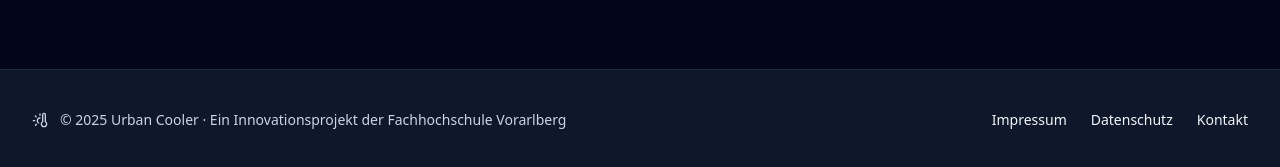
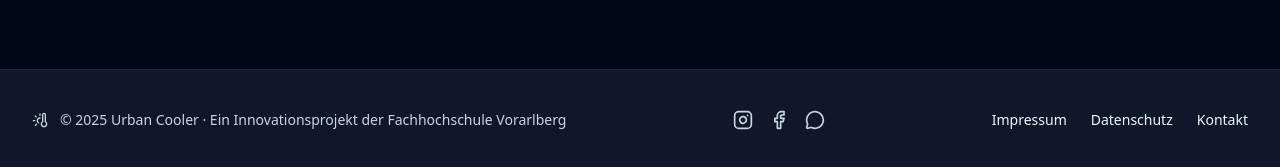
Before and after one commit to mfa3697/UrbanCoolerWebsite, a React (Vite) app: page / in a window 1280 px wide. Shown: the part 3925-4092 px from the top of the page. Built offline with nearby package versions, Linux system fonts and the light colour scheme.

Commit message:
contacts added

```diff
--- a/src/App.tsx
+++ b/src/App.tsx
@@ -17,6 +17,9 @@ import {
   Flame,
   CheckCircle2,
   Info,
+  Instagram,
+  Facebook,
+  MessageCircle,
 } from "lucide-react";
 import { Button } from "@/components/ui/button";
 import { Card, CardContent, CardHeader, CardTitle } from "@/components/ui/card";
@@ -220,6 +223,15 @@ export default function App() {
   const [sending, setSending] = useState<boolean>(false);
   const [openImpressum, setOpenImpressum] = useState<boolean>(false);
   const [openDatenschutz, setOpenDatenschutz] = useState<boolean>(false);
+  const [shareUrl, setShareUrl] = useState<string>("https://urbancooler.at");
+
+  useEffect(() => {
+    if (typeof window !== "undefined") {
+      setShareUrl(window.location.href);
+    }
+  }, []);
+
+  const whatsappShareHref = `https://wa.me/?text=${encodeURIComponent(shareUrl)}`;
 
   const heat = useHeatInfo(plz);
 
@@ -678,12 +690,43 @@ export default function App() {
 
       {/* FOOTER mit funktionierenden Popups */}
       <footer className="border-t border-slate-800 bg-slate-900">
-        <Container className="flex flex-col items-center justify-between gap-6 py-10 md:flex-row">
-          <div className="flex items-center gap-3 text-sm text-slate-300">
+        <Container className="flex flex-col items-center justify-between gap-6 py-10 text-sm md:flex-row">
+          <div className="flex items-center gap-3 text-center text-slate-300 md:text-left">
             <ThermometerSun className="h-4 w-4" /> © {new Date().getFullYear()} Urban Cooler · Ein Innovationsprojekt der Fachhochschule Vorarlberg
           </div>
 
-          <div className="flex items-center gap-6 text-sm">
+          <div className="flex items-center gap-4 text-slate-300">
+            <a
+              href="https://www.instagram.com/urbancoolerat"
+              target="_blank"
+              rel="noreferrer noopener"
+              className="transition-colors hover:text-sky-400"
+              aria-label="Urban Cooler auf Instagram"
+            >
+              <Instagram className="h-5 w-5" />
+            </a>
+            <a
+              href="https://www.facebook.com/profile.php?id=61581954385588"
+              target="_blank"
+              rel="noreferrer noopener"
+              className="transition-colors hover:text-sky-400"
+              aria-label="Urban Cooler auf Facebook"
+            >
+              <Facebook className="h-5 w-5" />
+            </a>
+            <a
+              href={whatsappShareHref}
+              target="_blank"
+              rel="noreferrer noopener"
+              className="transition-colors hover:text-sky-400"
+              aria-label="Seite auf WhatsApp teilen"
+              title="Seite auf WhatsApp teilen"
+            >
+              <MessageCircle className="h-5 w-5" />
+            </a>
+          </div>
+
+          <div className="flex items-center gap-6">
             <button className="hover:text-sky-400" onClick={() => setOpenImpressum(true)}>Impressum</button>
             <button className="hover:text-sky-400" onClick={() => setOpenDatenschutz(true)}>Datenschutz</button>
             <a href="#cta" className="hover:text-sky-400">Kontakt</a>
@@ -699,13 +742,10 @@ export default function App() {
               Hochschulstraße 1, 6850 Dornbirn, Österreich
             </p>
             <p>
-              E-Mail: <a className="text-sky-400" href="mailto:info@fhv.at">info@fhv.at</a> · Web:{" "}
+              E-Mail: <a className="text-sky-400" href="mailto:milan.fajmogovic@students.fhv.at">milan.fajmogovic@students.fhv.at</a> · Web:{" "}
               <a className="text-sky-400" href="https://www.fhv.at" target="_blank" rel="noreferrer">www.fhv.at</a>
             </p>
             <div className="grid grid-cols-1 md:grid-cols-2 gap-4">
-              <div>
-                <p>Ansprechpartner: milan.fajmogovic@students.fhv.at</p>
-              </div>
             </div>
           </div>
         </Modal>
```
